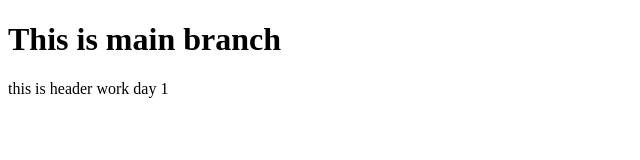
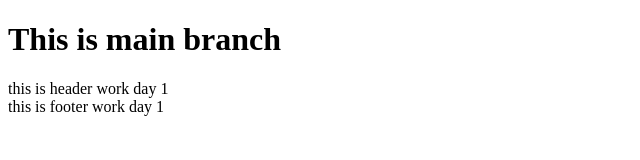
Before and after one commit to rakesh5104/branches, a plain HTML site: page index.html in a window 1280 px wide. Shown: the whole page, without its empty margins (0-640 px from the left). Drawn offline with Linux system fonts and the light colour scheme.

Commit message:
footer work

```diff
--- a/index.html
+++ b/index.html
@@ -8,5 +8,6 @@
 <body>
     <h1>This is main branch</h1>
     <header>this is header work day 1</header>
+    <footer>this is footer work day 1</footer>
 </body>
 </html>
```
